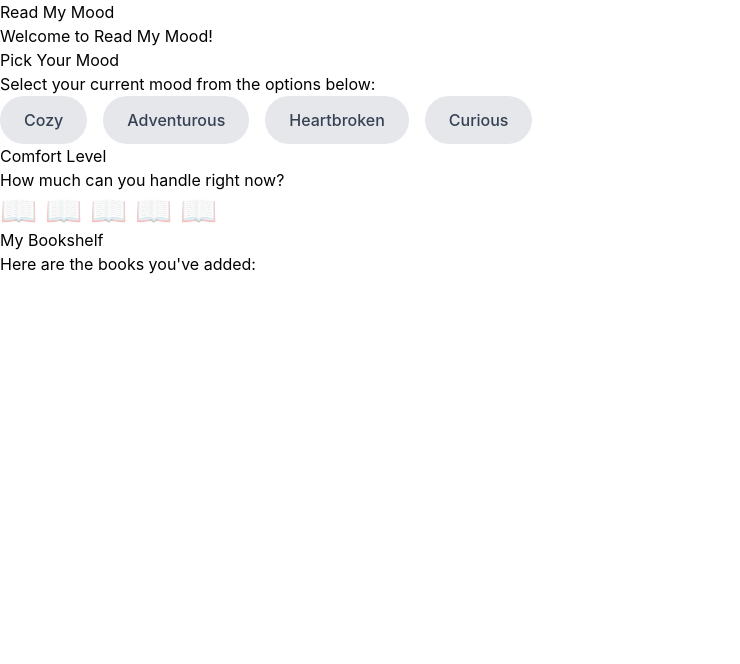
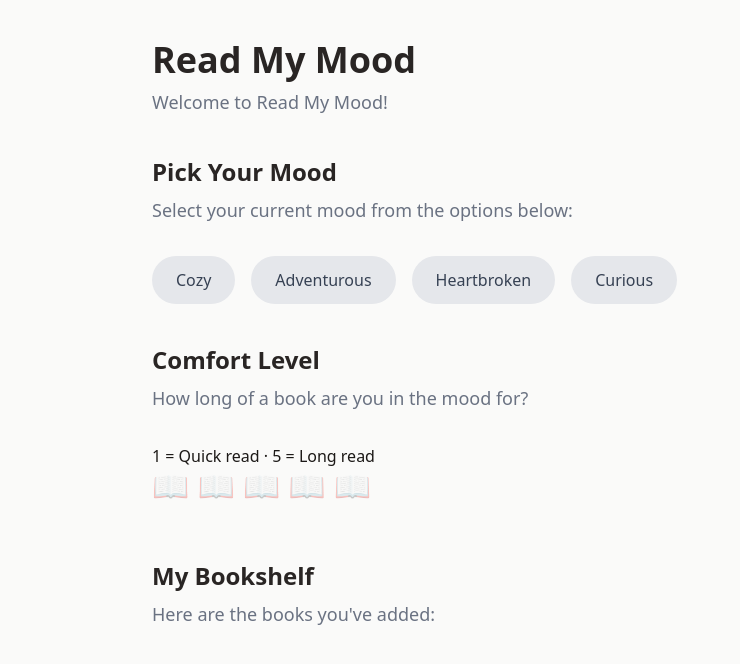
Before and after one commit to graceaminga-oss/read-my-mood, a React (Vite) app: page / in a window 1280 px wide. Shown: the top 664 px of the page, without its empty margins (0-740 px from the left). Built offline with nearby package versions, Linux system fonts and the light colour scheme.

Commit message:
Complete bookshelf styling

```diff
--- a/src/App.jsx
+++ b/src/App.jsx
@@ -1,23 +1,57 @@
-import {useState} from 'react';
+import {useEffect, useState} from 'react';
 import MoodPicker from './components/MoodPicker';
 import ComfortMeter from './components/ComfortMeter';
 import BookShelf from './components/BookShelf';
+import { searchBooks } from './api/openLibrary';
 
 function App() {
   const [mood, setMood] = useState(null);
 
   const [comfortLevel, setComfortLevel] = useState(null);
 
-  const [books, setBooks] = useState([]);
+  const [books, setBooks] = useState([])
+
+  const [loading, setLoading] = useState(false)
+
+  const [error, setError] = useState(null)
+
+  useEffect(() => {
+  if (!mood) return;
+
+  async function fetchBooks() {
+    setLoading(true);
+    setError(null);
+
+    try {
+      const result = await searchBooks(mood);
+      setBooks(result.works);
+    } catch (err) {
+      setError(err.message);
+    } finally {
+      setLoading(false);
+    }
+  }
+
+  fetchBooks();
+}, [mood, comfortLevel]);
 
   return (
-  <div className="App">
-    <h1>Read My Mood</h1>
-    <p>Welcome to Read My Mood!</p>
+  <div className="max-w-5xl mx-auto px-6 py-10">
+    <header className="mb-10">
+    <h1 className="text-4xl font-bold text-stone-800 mb-2">Read My Mood</h1>
+    <p className="text-lg text-gray-500 mb-8">Welcome to Read My Mood!</p>
+</header>
 
+<main className="space-y-8"></main>
     <MoodPicker mood={mood} setMood={setMood} />
     <ComfortMeter comfortLevel={comfortLevel} setComfortLevel={setComfortLevel} />
-    <BookShelf books={books} />
+    {loading && <p className="text-lg text-gray-500">Fetching your books...</p>}
+    {error && <p className="text-lg text-red-600">Something went wrong: {error}</p>}
+    {!loading && !error && (
+      <section className="pt-4">
+        <BookShelf books={books} />
+      </section>
+    )}
   </div>
 );
 }
--- a/src/api/openLibrary.js
+++ b/src/api/openLibrary.js
@@ -1,6 +1,6 @@
 function getSearchTermForMood(mood) {
   const moodToSearchTerm = {
-    Cozy: 'cottage',
+    Cozy: 'holidays',
     Adventurous: 'adventure',
     Heartbroken: 'heartbreak',
     Curious: 'mystery',
@@ -8,9 +8,15 @@ function getSearchTermForMood(mood) {
   return moodToSearchTerm[mood] || 'fiction';
 }
 
-export function searchBooks(mood) {
+export async function searchBooks(mood) {
   const searchTerm = getSearchTermForMood(mood);
-  // next: actually fetch from Open Library using searchTerm
   const url = `https://openlibrary.org/subjects/${searchTerm}.json?limit=20`;
+  const response = await fetch(url);
 
+  if (!response.ok) {
+    throw new Error(`Open Library request failed: ${response.status}`);
+  }
+
+  const data = await response.json();
+  return data;
 }
--- a/src/components/BookShelf.jsx
+++ b/src/components/BookShelf.jsx
@@ -1,12 +1,12 @@
 function BookShelf({ books }) {
   return (
     <>
-      <div>
-      <h2>My Bookshelf</h2>
-      <p>Here are the books you've added:</p>
+      <div className="mt-10">
+      <h2 className="text-2xl font-bold text-stone-800 mb-2">My Bookshelf</h2>
+      <p className="text-lg text-gray-500 mb-8">Here are the books you've added:</p>
       </div>
 
-      <div className="flex gap-4 flex-wrap">
+      <div className="grid grid-cols-2 sm:grid-cols-3 md:grid-cols-4 lg:grid-cols-5 gap-6">
       {books.map((book) => {
         const coverURL = `https://covers.openlibrary.org/b/id/${book.cover_id}-M.jpg`;
 
@@ -16,8 +16,8 @@ function BookShelf({ books }) {
           >
             <img src={coverURL}
             alt={book.title}
-            className="rounded-md" />
-            <p>{book.title}</p>
+            className="w-24 md:w-32 h-auto rounded-md" />
+            <p className="text-sm text-gray-600 mt-1">{book.title}</p>
           </div>
         );
       })}
--- a/src/components/ComfortMeter.jsx
+++ b/src/components/ComfortMeter.jsx
@@ -1,10 +1,11 @@
 function ComfortMeter({ comfortLevel, setComfortLevel }) {
 
   return(
-    <div>
+    <div className="mt-10">
       <div>
-      <h2>Comfort Level</h2>
-      <p>How much can you handle right now?</p>
+      <h2 className="text-2xl font-bold text-stone-800 mb-2">Comfort Level</h2>
+      <p className="text-lg text-gray-500 mb-8">How long of a book are you in the mood for?</p>
+      <p>1 = Quick read · 5 = Long read</p>
       </div>
       <div className="flex gap-2">
       {Array.from({ length: 5 }).map((_, index) => {
@@ -16,6 +17,7 @@ function ComfortMeter({ comfortLevel, setComfortLevel }) {
       className={`text-3xl transition-all duration-200 ${
         level <= comfortLevel ? 'opacity-100 scale-110' : 'opacity-30'
       }`}
+      aria-label={`Comfort level ${level}`}
     >
       📖
     </button>
--- a/src/components/MoodPicker.jsx
+++ b/src/components/MoodPicker.jsx
@@ -1,10 +1,9 @@
-
 function MoodPicker({ mood, setMood }) {
   return (
     <div>
       <div>
-        <h2>Pick Your Mood</h2>
-        <p>Select your current mood from the options below:</p>
+        <h2 className="text-2xl font-bold text-stone-800 mb-2">Pick Your Mood</h2>
+        <p className="text-lg text-gray-500 mb-8">Select your current mood from the options below:</p>
       </div>
 
       <div className="flex gap-4 flex-wrap">
--- a/src/index.css
+++ b/src/index.css
@@ -1 +1,8 @@
 @import "tailwindcss";
+
+body {
+  margin: 0;
+  font-family: system-ui, sans-serif;
+  background-color: #fafaf9;
+  color: #1c1917;
+}
```
Also changed, not shown: src/components/BookCard.jsx (deleted), 1 other file (tests, documents, lock files or other folders).
